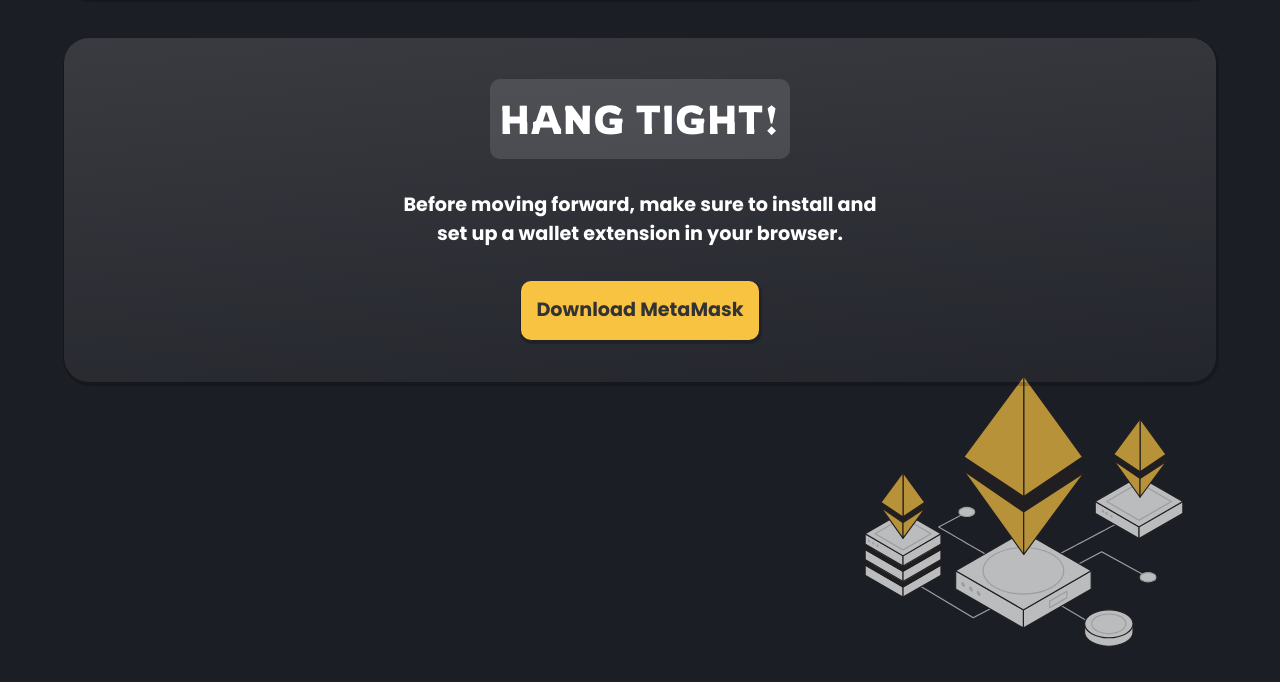
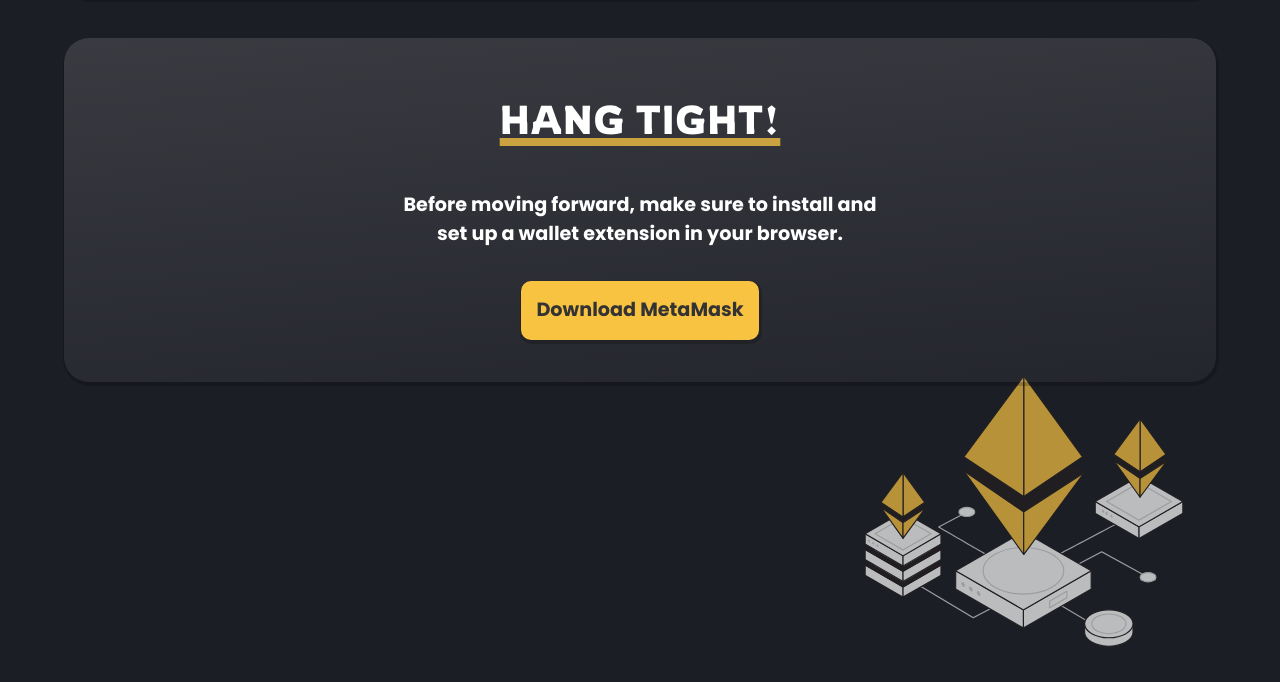
Before and after one commit to alcompilor/blockexplorer, a website built with Vite: page index.html in a window 1280 px wide. Shown: the part 118-800 px from the top of the page. Built offline with nearby package versions, Linux system fonts and the light colour scheme.

Commit message:
Edit nowallet title styling

```diff
--- a/src/scss/nowallet.scss
+++ b/src/scss/nowallet.scss
@@ -20,14 +20,13 @@
     .nowallet-title {
         font-family: global.$secondary-font;
         font-size: global.$l;
-        background-color: #ffffff1f;
         padding: 10px;
         border-radius: 10px;
         color: #fff;
         letter-spacing: 1px;
         font-weight: 400;
         text-transform: uppercase;
-
+        text-decoration: underline 8px #f9c242c5;
         @include global.small-screen {
             font-size: calc(global.$l - 0.7rem);
         }
```
